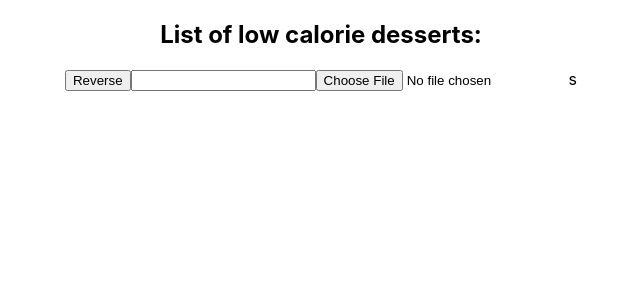
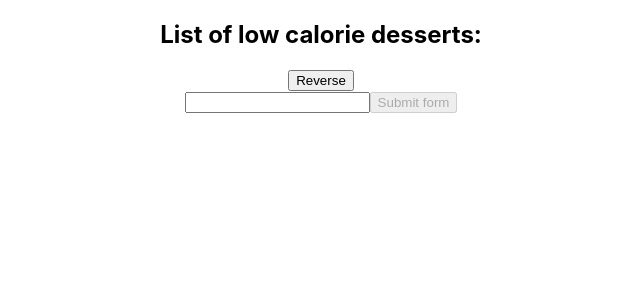
Before and after one commit to lennne/LittleLemonReact, a React (Create React App) app: page / in a window 1280 px wide. Shown: the top 300 px of the page, without its empty margins (319-959 px from the left). Built offline with nearby package versions, Linux system fonts and the light colour scheme.

Commit message:
update: controlled component for form submission

```diff
--- a/src/App.tsx
+++ b/src/App.tsx
@@ -1,4 +1,4 @@
-import { ChangeEventHandler, useRef, useState } from 'react';
+import { ChangeEventHandler, FormEvent, FormEventHandler, useRef, useState } from 'react';
 import './App.css';
 import DessertList from './DessertList';
 
@@ -62,42 +62,36 @@ function App() {
 
   //get the value of the dom elements
   const inputBox = useRef<HTMLInputElement | null>(null);
-  const file = useRef<HTMLInputElement | null>(null);
-  const [fileUrl, setFileUrl] = useState("");
 
   //controlled component involves placing it inside form
   const [value, setValue] = useState("");
 
-  const handleSubmit = () => {
-    const inputValue = inputBox.current?.value;
+  const handleSubmit = (e: FormEvent<HTMLFormElement>) => {
+      e.preventDefault();
+      console.log("submit file");
   }
 
   const onTextChange = (e: React.ChangeEvent<HTMLInputElement>) => {
     setValue(e.target.value);
-    console.log(value);
   }
 
-  const handleFile = (e: React.ChangeEvent<HTMLInputElement>) => {
-    const files = e.target?.files?.[0];
-    if(files){
-      setFileUrl(URL.createObjectURL(files));
-    }
-    console.log(fileUrl)
-  }
 
   return (
     <div className="App">
       <h2>List of low calorie desserts:</h2>
       <button onClick={() => console.log(inputBox.current?.value)}>Reverse</button>
-      <input
 
-        onChange={onTextChange} ref={inputBox} />
-      <input
-        onChange={handleFile}
-        ref={file}
-        type='file' />
-      {fileUrl && <img src={fileUrl} style={{height:300, width: 100, objectFit: "contain"}} />}
-      s    </div>
+        <form onSubmit={handleSubmit}>
+        <input
+        onChange={onTextChange} ref={inputBox}
+        />
+
+        <button
+
+        disabled={!value}
+        >Submit form</button>
+        </form>
+     </div>
   );
 }
 
```
